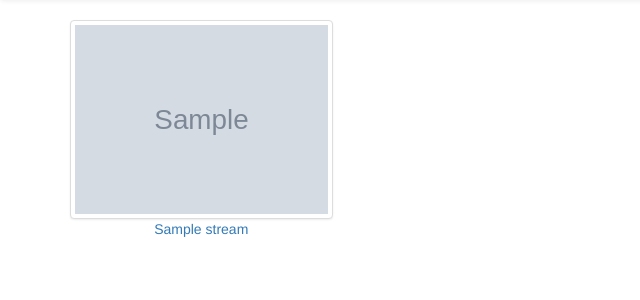
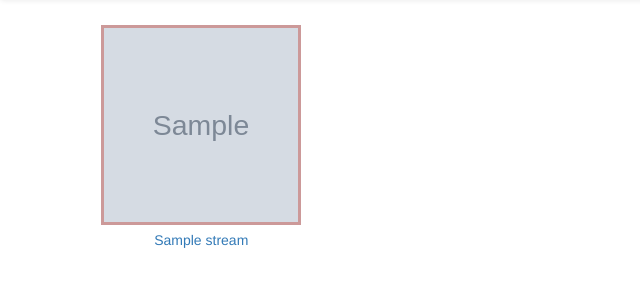
Before and after one commit to WeihaoXu/PhotoShareWeb, a Django app: page /photo/moments/ in a window 1280 px wide. Shown: the part 52-352 px from the top of the page, without its empty margins (0-640 px from the left). Run offline with Django 3.2, Linux system fonts and the light colour scheme; tables that the repository leaves empty hold one stand-in row (values such as "Sample post"); grey boxes marked "Sample" are stand-in pictures; some libraries are stand-ins or nearby versions.

Commit message:
fix bug of moment stream cover_imgs size consistency

```diff
--- a/photo/templates/photo/moments.html
+++ b/photo/templates/photo/moments.html
@@ -10,8 +10,8 @@
 	{% for stream in shared_streams %}
 		<div class="col-lg-3 col-md-4 col-xs-6">
 			<a href="{% url 'gallery' stream_id=stream.pk %}" class="d-block mb-4 h-100">
-				<img class="img-fluid img-thumbnail" src={{stream.cover_img.url}}  alt="">
-				<a href="{{stream.cover_img.url}}" style="padding: 5px;"> {{stream.name}} </a>
+				<img class="thumb " src={{stream.cover_img.url}}  alt="">
+				<div> {{stream.name}} </div>
 			</a>
 		</div>
 	{% endfor %}
```
